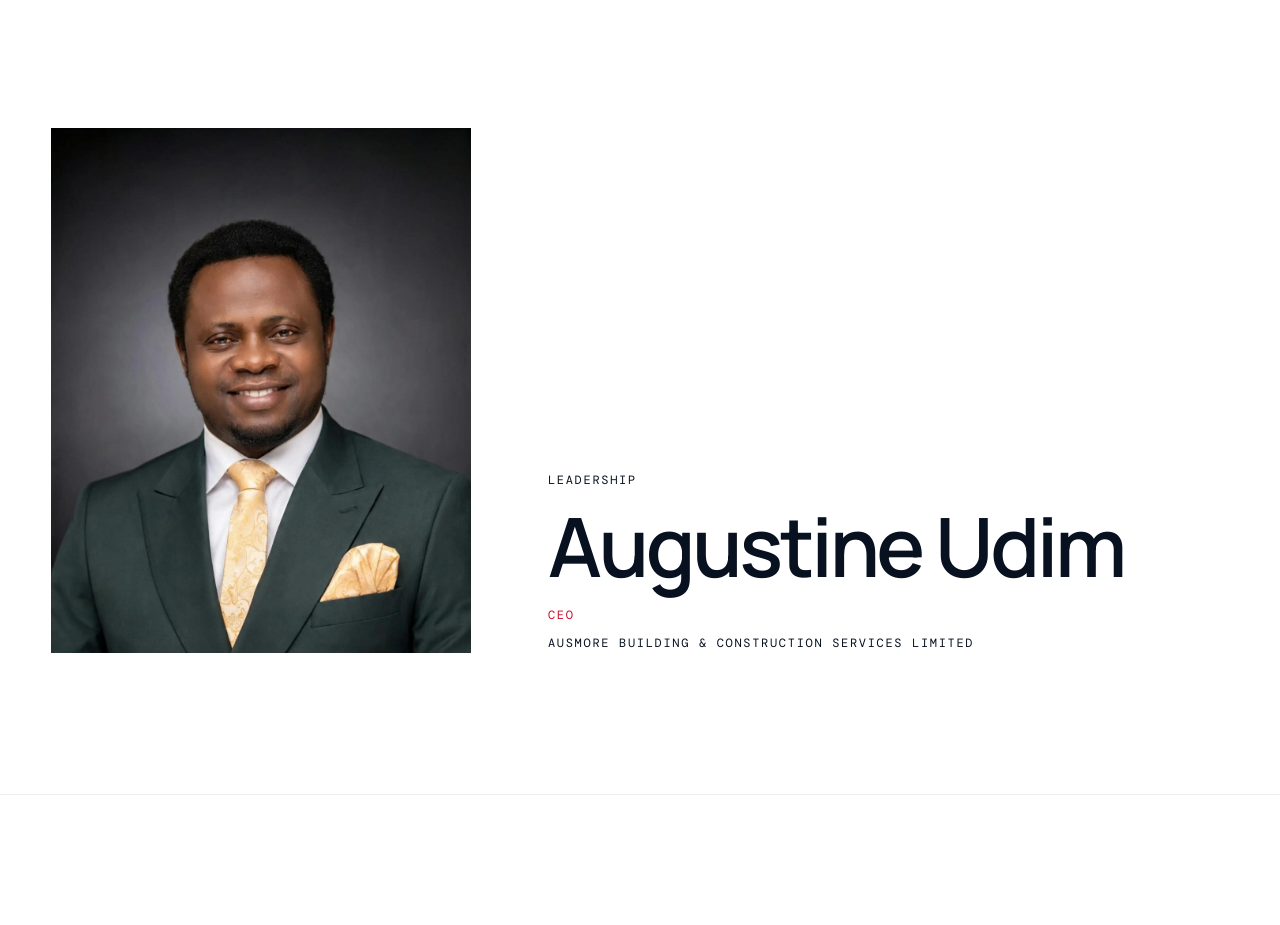
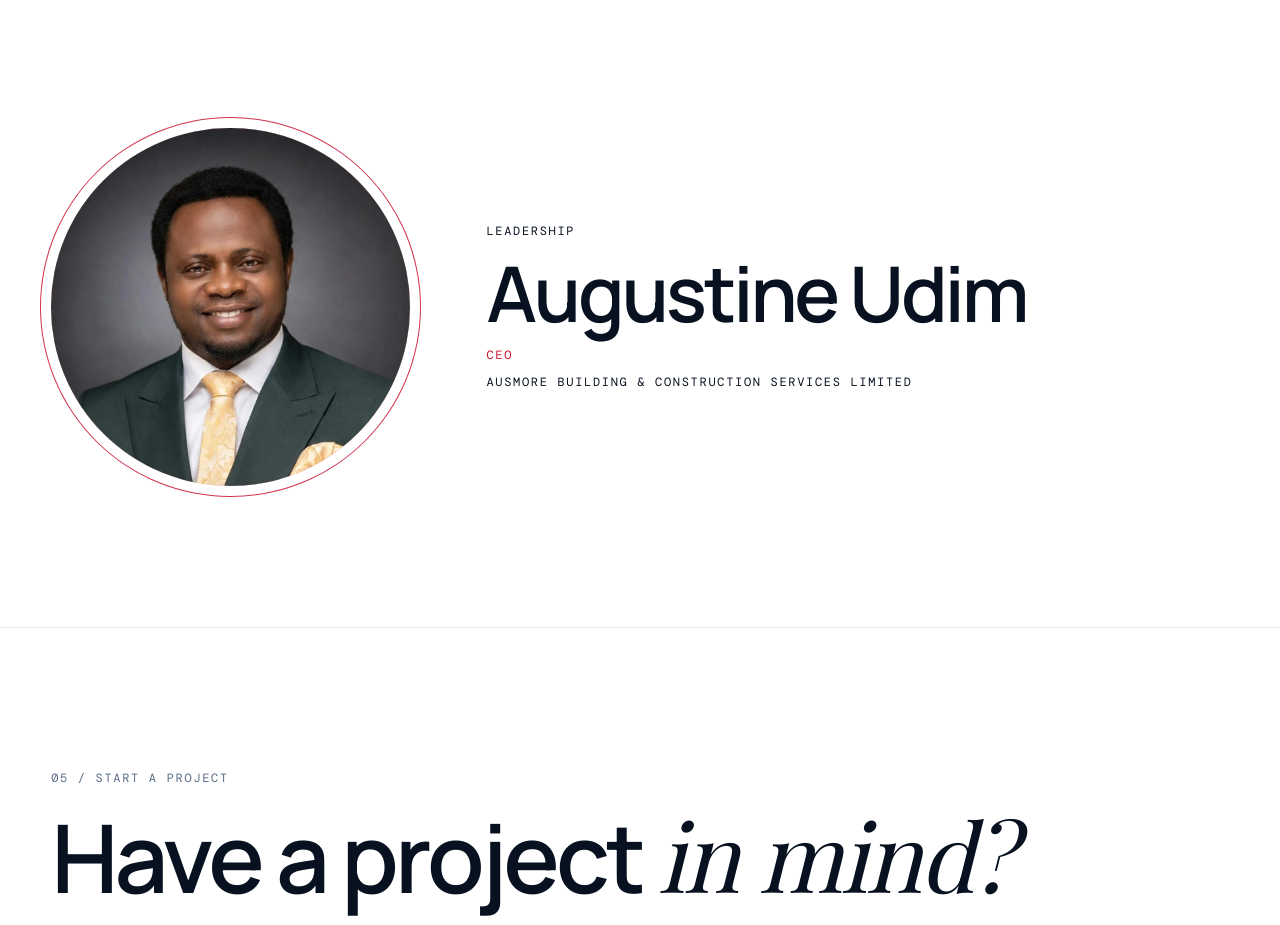
Before and after one commit to samayoung/ausmore-building-construction, a React (Vite) app: page / in a window 1280 px wide. Shown: the part 8920-9845 px from the top of the page. Built offline with nearby package versions, Linux system fonts and the light colour scheme; a web font is replaced by a local one.

Commit message:
CEO photo in a circle beside text, slide-in on scroll

```diff
--- a/src/theme.css
+++ b/src/theme.css
@@ -40,10 +40,15 @@ section + section,main > section + a{border-top:1px solid rgba(7,17,31,.08)}
 .ow figcaption{margin-top:10px;color:#5a6b85}
 @media (max-width:900px){.ow-grid{grid-template-columns:1fr 1fr;gap:12px}}
 
-/* Leadership: CEO only */
-.ceo{display:grid;grid-template-columns:minmax(0,420px) 1fr;gap:clamp(32px,6vw,96px);align-items:end}
+/* Leadership: CEO only. Round photo with text beside it; slides in once on scroll, then stays. */
+.ceo{display:grid;grid-template-columns:auto 1fr;gap:clamp(24px,6vw,96px);align-items:center}
 .ceo.nophoto{grid-template-columns:1fr}
-.ceo-ph img{display:block;width:100%;aspect-ratio:4/5;object-fit:cover;object-position:center top}
-.ceo-tx h2{margin:16px 0 20px;font-size:clamp(40px,6.4vw,96px)}
+.ceo-ph{width:clamp(130px,28vw,360px);aspect-ratio:1;border-radius:50%;overflow:hidden;box-shadow:0 0 0 clamp(5px,.8vw,10px) #fff,0 0 0 clamp(6px,.9vw,11px) rgba(200,16,46,.85)}
+.ceo-ph img{display:block;width:100%;height:100%;object-fit:cover;object-position:50% 22%}
+.ceo-tx h2{margin:14px 0 16px;font-size:clamp(30px,6vw,92px)}
 .ceo-role{color:var(--red)!important;margin-bottom:8px}
-@media (max-width:900px){.ceo{grid-template-columns:1fr}.ceo-ph{max-width:360px}}
+.ceo-tx .eyebrow{font-size:clamp(10px,1.4vw,12px)}
+.ceo-ph.rv{transform:translateX(-90px) scale(.92);transition-duration:1.1s}
+.ceo-tx.rv{transform:translateX(90px);transition-duration:1.1s;transition-delay:.12s}
+.ceo-ph.rv.in,.ceo-tx.rv.in{transform:none}
+@media (prefers-reduced-motion:reduce){.ceo-ph.rv,.ceo-tx.rv{transform:none}}
```
